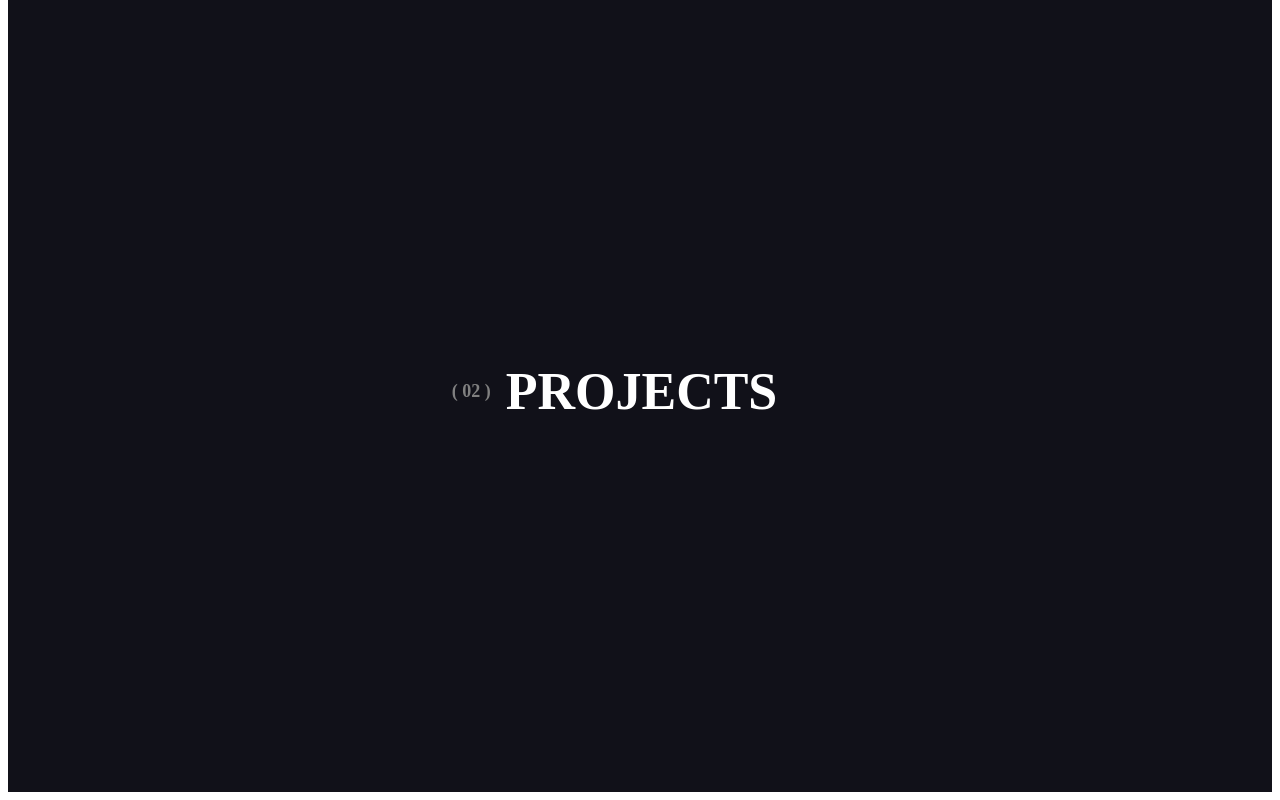
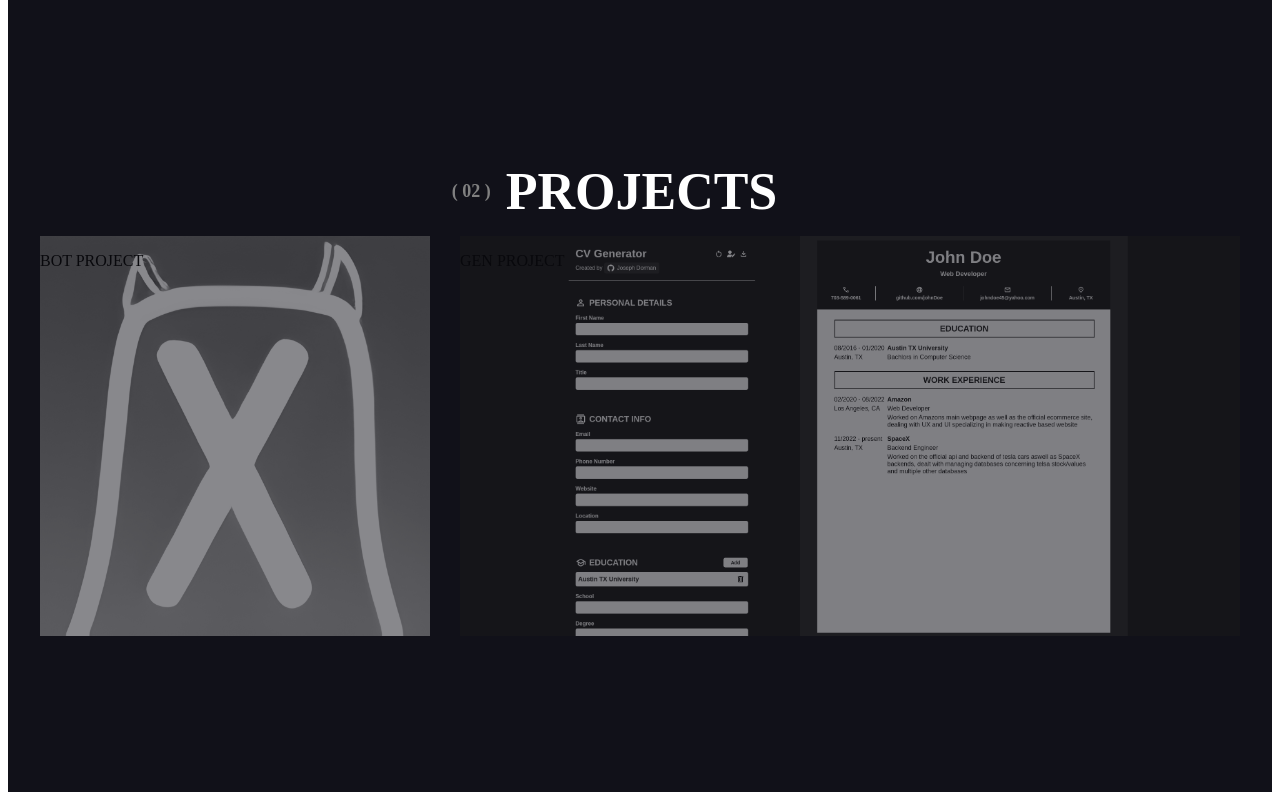
Before and after one commit to josephdorman/portfolio, a React (Vite) app: page / in a window 1280 px wide. Shown: the part 1268-2068 px from the top of the page. Built offline with nearby package versions, Linux system fonts and the light colour scheme; the HTML template or start-up script is replaced by a standard one.

Commit message:
style: project cards sizing/hover effect

```diff
--- a/src/components/projects.jsx
+++ b/src/components/projects.jsx
@@ -8,6 +8,14 @@ function Projects() {
           <p>( 02 )</p>
           <span>PROJECTS</span>
         </h2>
+        <div className="project-container">
+          <div className="project-card lucid">
+            <p>BOT PROJECT</p>
+          </div>
+          <div className="project-card generator">
+            <p>GEN PROJECT</p>
+          </div>
+        </div>
       </div>
     </>
   );
--- a/src/styles/projects.css
+++ b/src/styles/projects.css
@@ -5,5 +5,39 @@
   justify-content: center;
   margin: auto;
   padding: 8px;
+  width: 100%;
   max-width: 1400px;
 }
+
+.project-container {
+  display: grid;
+  grid-template-columns: 1fr 2fr;
+  grid-template-rows: 1fr;
+  gap: 30px;
+  height: 400px;
+  width: 100%;
+  max-width: 1200px;
+}
+
+.project-card {
+  opacity: 50%;
+  -webkit-filter: grayscale(100%);
+  filter: grayscale(100%);
+
+  background-size: cover;
+  background-position: center;
+}
+
+.project-card:hover {
+  opacity: 100%;
+  -webkit-filter: grayscale(0%);
+  filter: grayscale(0%);
+}
+
+.project-card.lucid {
+  background-image: url("../../public/lucidbot.jpg");
+}
+
+.project-card.generator {
+  background-image: url("../../public/cv-generator-preview.png");
+}
```
Also changed, not shown: public/cv-generator-preview.png (added), public/lucidbot.jpg (added).
